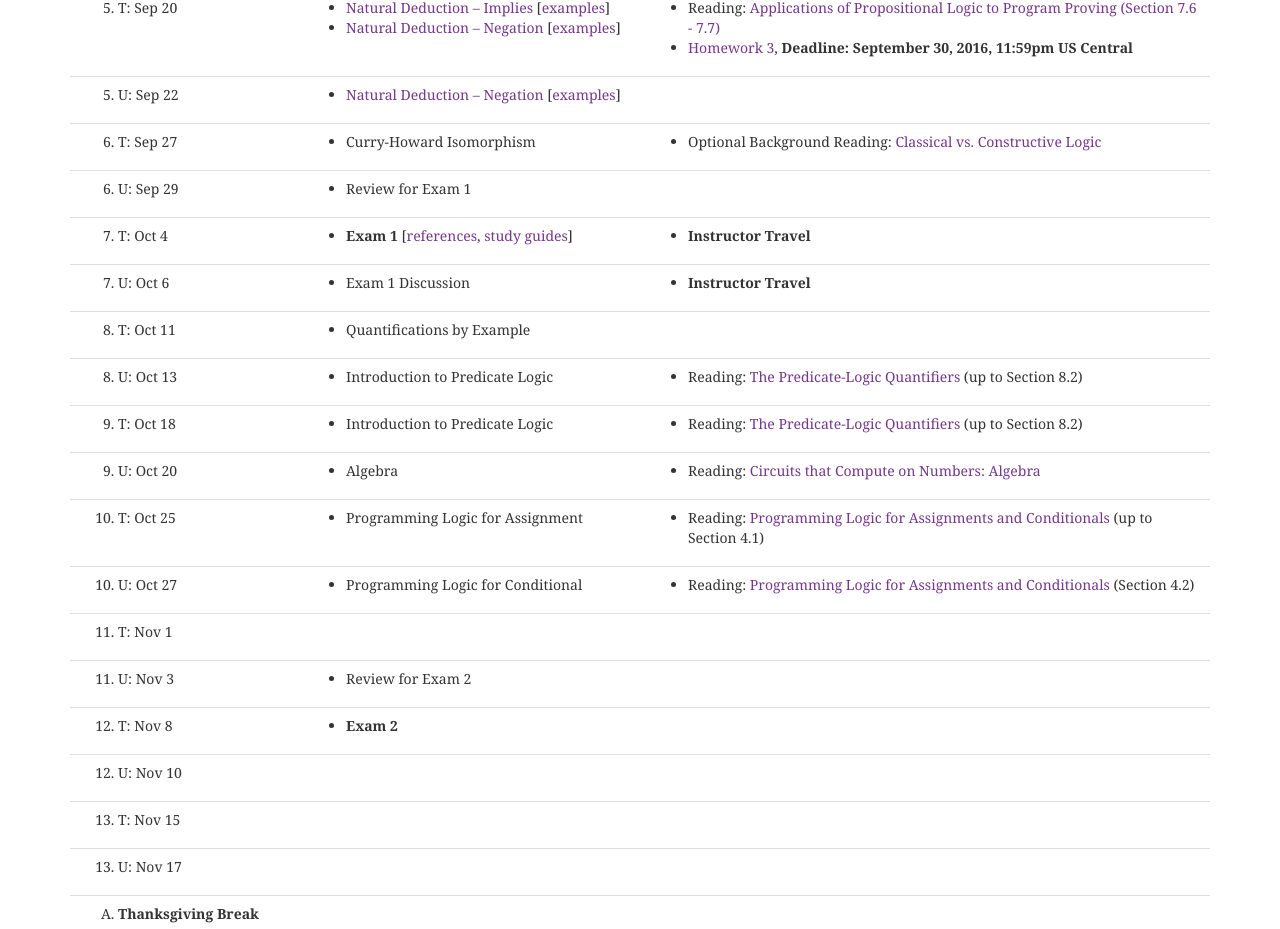
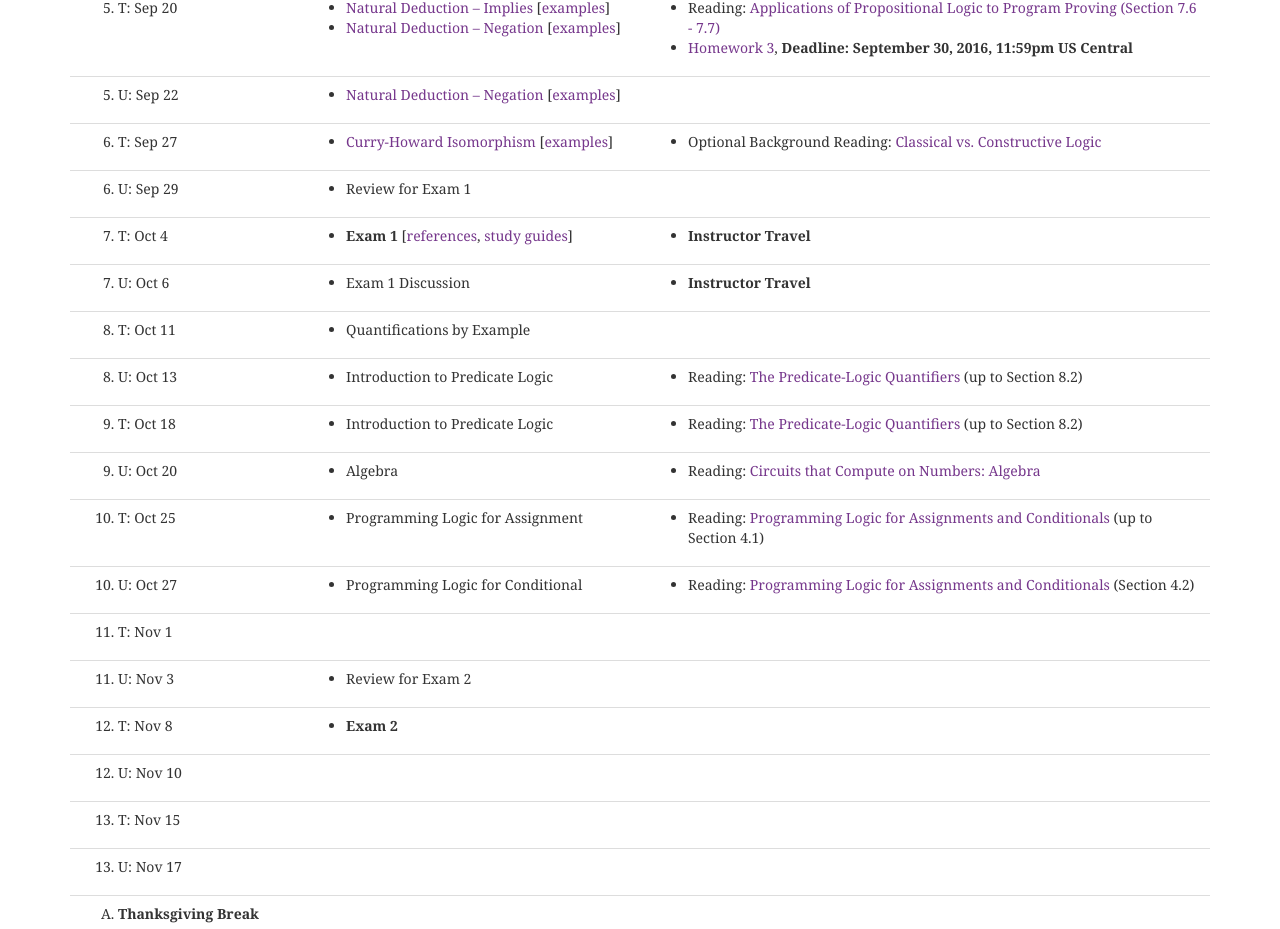
Before and after one commit to santoslab/gh-pages-301-f16, a plain HTML site: page schedule.html in a window 1280 px wide. Shown: the part 1060-1989 px from the top of the page. Drawn offline with nearby package versions, Linux system fonts and the light colour scheme; some packages are replaced by stand-ins of ours; a web font is replaced by a local one.

Commit message:
Updated.

```diff
--- a/schedule.html
+++ b/schedule.html
@@ -297,7 +297,8 @@ and the
 </ol>
 </td>
 <td><ul class="first last simple">
-<li>Curry-Howard Isomorphism</li>
+<li><a class="reference external" href="https://drive.google.com/open?id=0B3opDhlww1AXaXJGYnVKRXJWTnM">Curry-Howard Isomorphism</a>
+[<a class="reference external" href="https://github.com/sireum/v3-logika-examples/blob/release/src/propositional/curry-howard-isomorphism.sc">examples</a>]</li>
 </ul>
 </td>
 <td><ul class="first last simple">
```
Also changed, not shown: _sources/schedule.txt.
